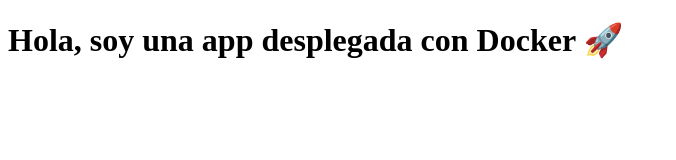
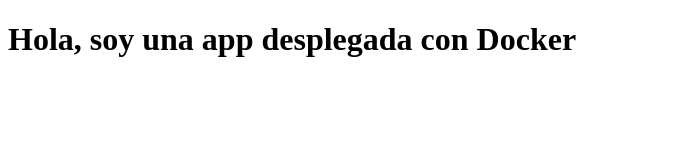
Before and after one commit to luzmariaalvarez-a11y/app-docker, a plain HTML site: page index.html in a window 1280 px wide. Shown: the whole page, without its empty margins (0-676 px from the left). Drawn offline with Linux system fonts and the light colour scheme.

Commit message:
Update index.html

```diff
--- a/index.html
+++ b/index.html
@@ -4,6 +4,6 @@
     <title>Mi App Docker</title>
 </head>
 <body>
-    <h1>Hola, soy una app desplegada con Docker 🚀</h1>
+    <h1>Hola, soy una app desplegada con Docker </h1>
 </body>
 </html>
```
